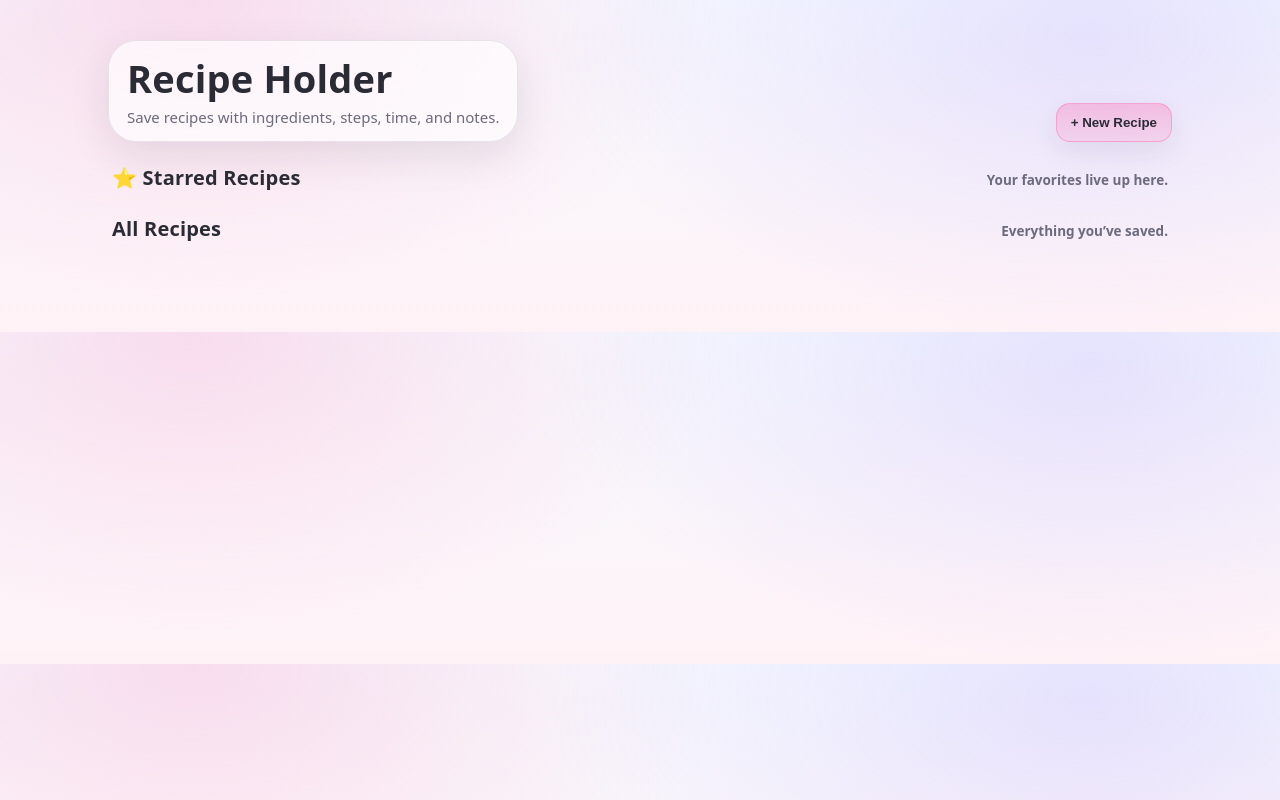
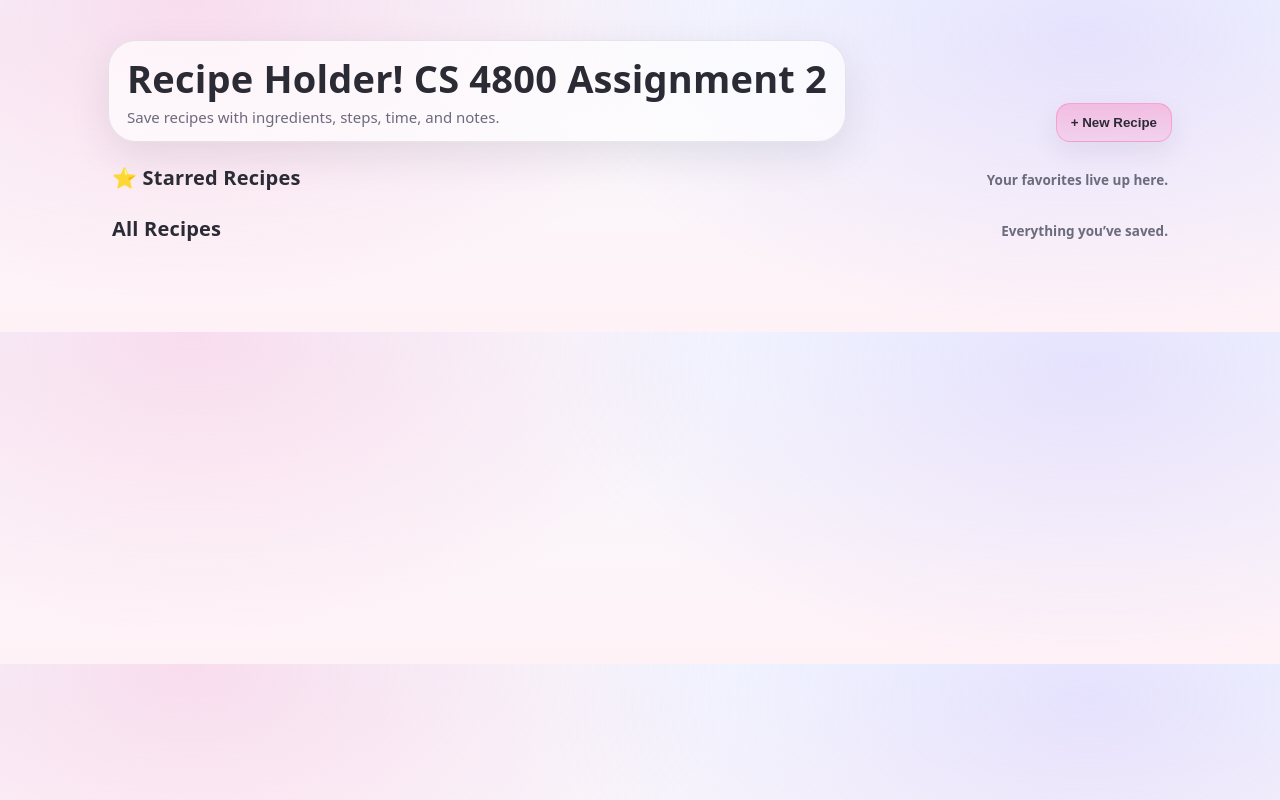
Before and after one commit to Mbee0/CS4800-Assignment2, a plain HTML site: page frontend/index.html in a window 1280 px wide. Drawn offline with Linux system fonts and the light colour scheme; no server answers.

Commit message:
change i can see?

```diff
--- a/frontend/index.html
+++ b/frontend/index.html
@@ -11,7 +11,7 @@
 <body>
     <header class="topbar">
         <div class="brand">
-            <h1>Recipe Holder</h1>
+            <h1>Recipe Holder! CS 4800 Assignment 2</h1>
             <p class="sub">Save recipes with ingredients, steps, time, and notes.</p>
         </div>
         <button id="newRecipeBtn" class="btn primary">+ New Recipe</button>
```
